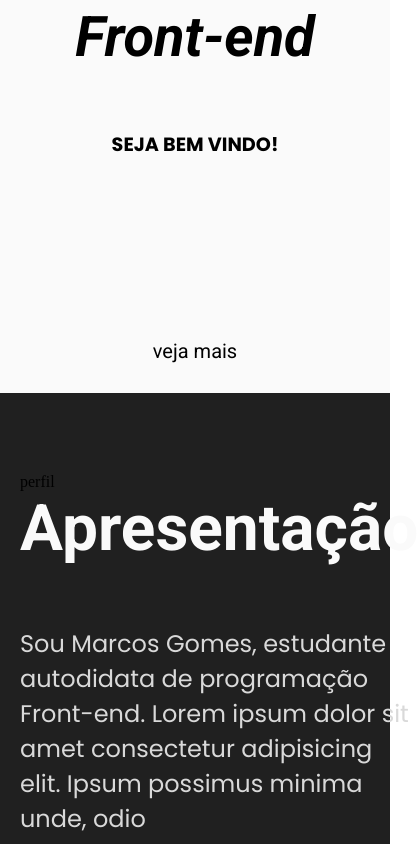
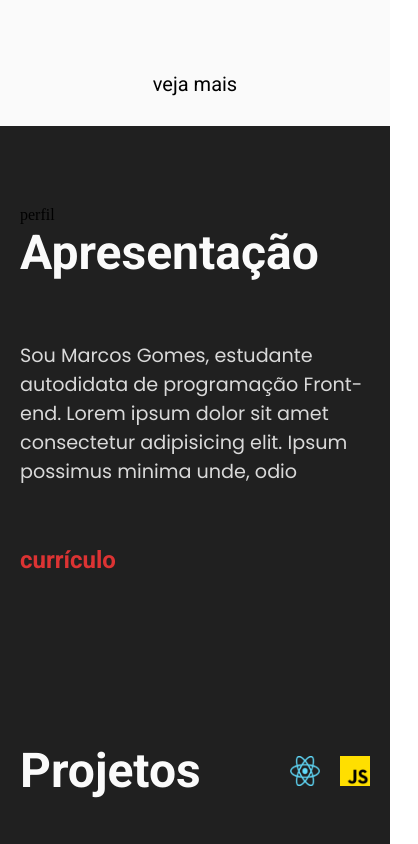
Before and after one commit to marcosgomes0/portif-lio, a website: page index.html in a window 390 px wide. Shown: the part 420-1264 px from the top of the page, 418 px wide, since content can reach past the window. Drawn offline with Linux system fonts and the light colour scheme.

Commit message:
ajuste de responsividade

```diff
--- a/css/pagina/apresentacao.css
+++ b/css/pagina/apresentacao.css
@@ -36,4 +36,16 @@
   .apre-container{
     grid-template-columns: 1fr;
   }
+  .apre-infos > p{
+    font-size: 1.2rem;
+    font-family: "poppins", sans-serif;
+  }
+  .apre-infos > h2 {
+    font-size: 3rem;
+  }
 }
+@media (max-width: 600px){
+  .apre-bg{
+    padding: 80px 0px 80px 0px;
+  }
+}
--- a/css/pagina/header.css
+++ b/css/pagina/header.css
@@ -72,3 +72,8 @@
     display: none;
   }
 }
+@media (max-width: 600px){
+  .header-container h2 {
+    font-size: 2rem;
+  }
+}
--- a/css/pagina/intro.css
+++ b/css/pagina/intro.css
@@ -32,3 +32,18 @@
     font-size: 1.2rem;
   }
 }
+
+@media (max-width: 600px){
+  .main-conteudo > h1 {
+    font-size: 2.5rem;
+  }
+  .main-conteudo > p {
+    font-size: 1rem;
+  }
+  .main-bg {
+    padding: 100px 0px 30px 0px;
+  }
+  .main-conteudo > p {
+    margin-bottom: 100px;
+  }
+}
--- a/css/pagina/projetos.css
+++ b/css/pagina/projetos.css
@@ -76,3 +76,17 @@
 .projetos-img img {
   width: 50px;
 }
+
+@media (max-width: 800px){
+.projetos-img h2 {
+  font-size: 3rem;
+}
+.projetos-img img {
+  width: 40px;
+}
+}
+@media (max-width: 600px){
+  .projetos-img img {
+    width: 30px;
+}
+}
--- a/index.html
+++ b/index.html
@@ -72,7 +72,7 @@
 
   <section class="projetos-bg" aria-labelledby="projetos">
     <div class="projetos-img container">
-      <h2 id="projetos" class="titulo2 cor2">Projetos</h2>
+      <h2 id="projetos" class="titulo2 cor4">Projetos</h2>
       <div>
         <img src="img/React-icon.svg.png" alt="react">
         <img src="img/javas.png" alt="js">
```
